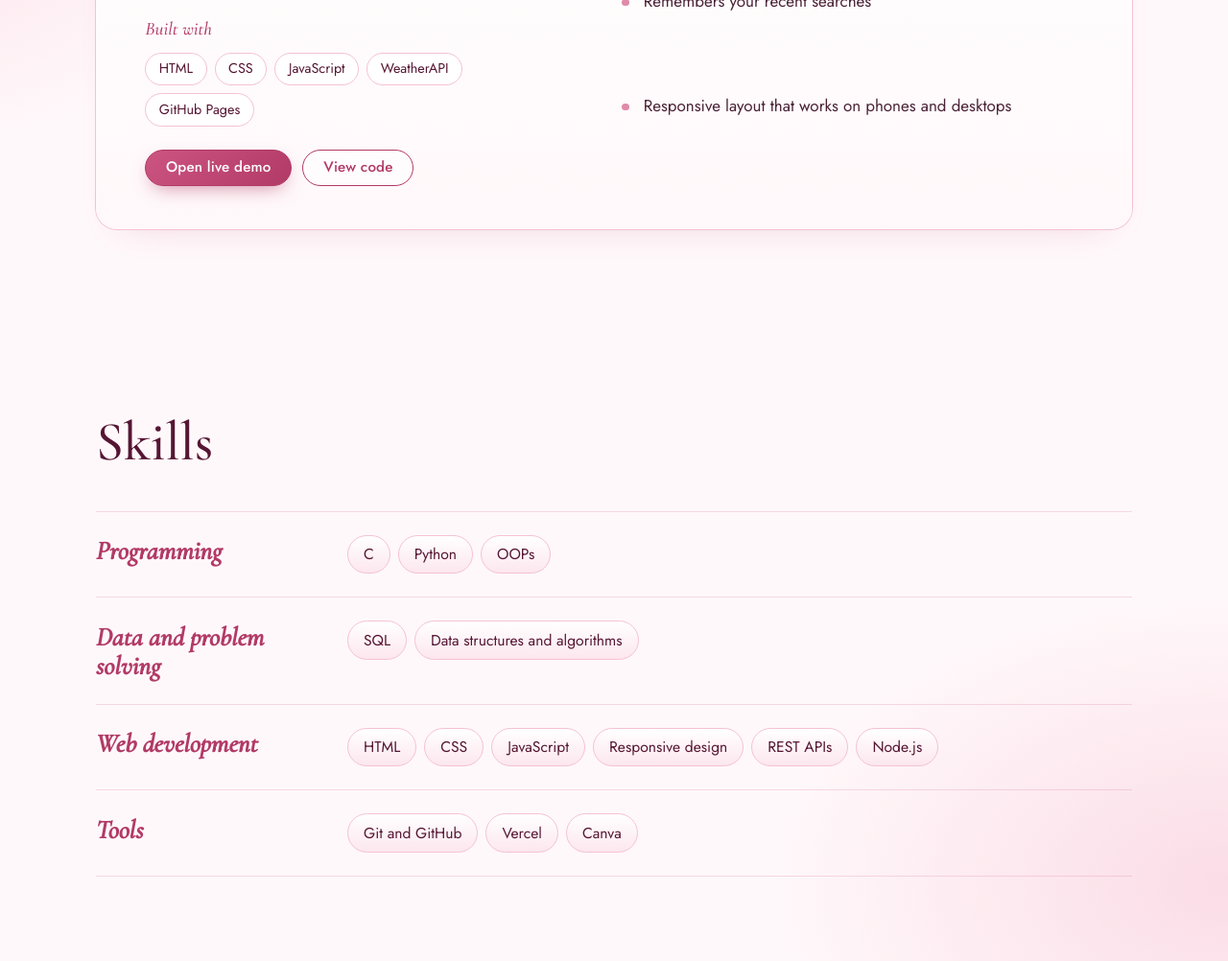
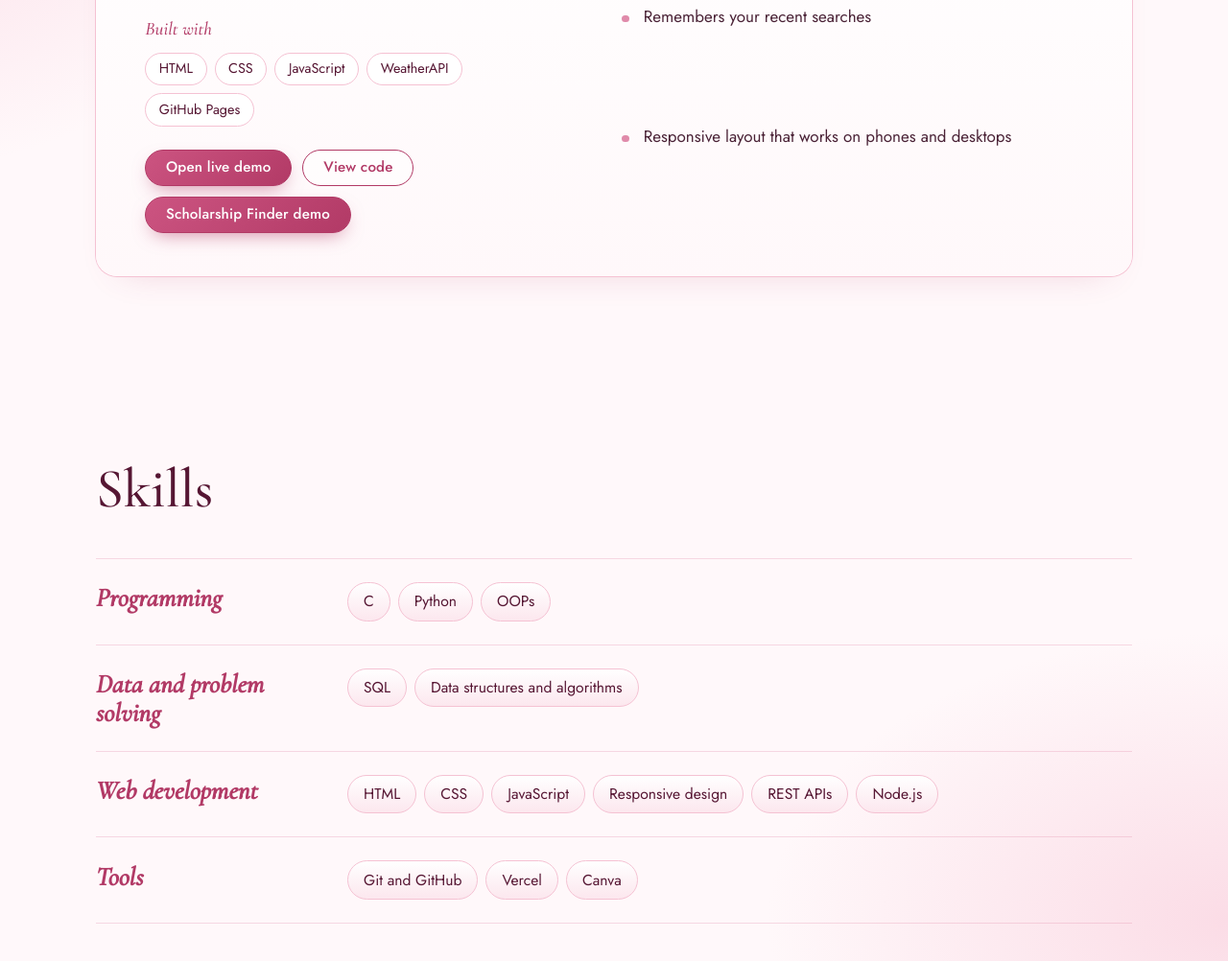
Before and after one commit to saniashamim98311-cyber/saniashamim98311-cyber.github.io, a plain HTML site: page index.html in a window 1280 px wide. Shown: the part 1180-2182 px from the top of the page at 96% size. Drawn offline with nearby package versions, Linux system fonts and the light colour scheme.

Commit message:
Add link to Scholarship Finder demo in index.html

```diff
--- a/index.html
+++ b/index.html
@@ -281,6 +281,7 @@ footer{padding:2.5rem 0 3.5rem;text-align:center;color:var(--muted);font-size:.9
             <div class="links">
               <a class="btn btn-fill" href="https://saniashamim98311-cyber.github.io/Weather-app/">Open live demo</a>
               <a class="btn btn-line" href="https://github.com/saniashamim98311-cyber/Weather-app">View code</a>
+              <a class="btn btn-fill" href="https://scholarship-finder-jl2r.onrender.com" target="_blank" rel="noopener">Scholarship Finder demo</a>
             </div>
           </div>
           <ul>
```
